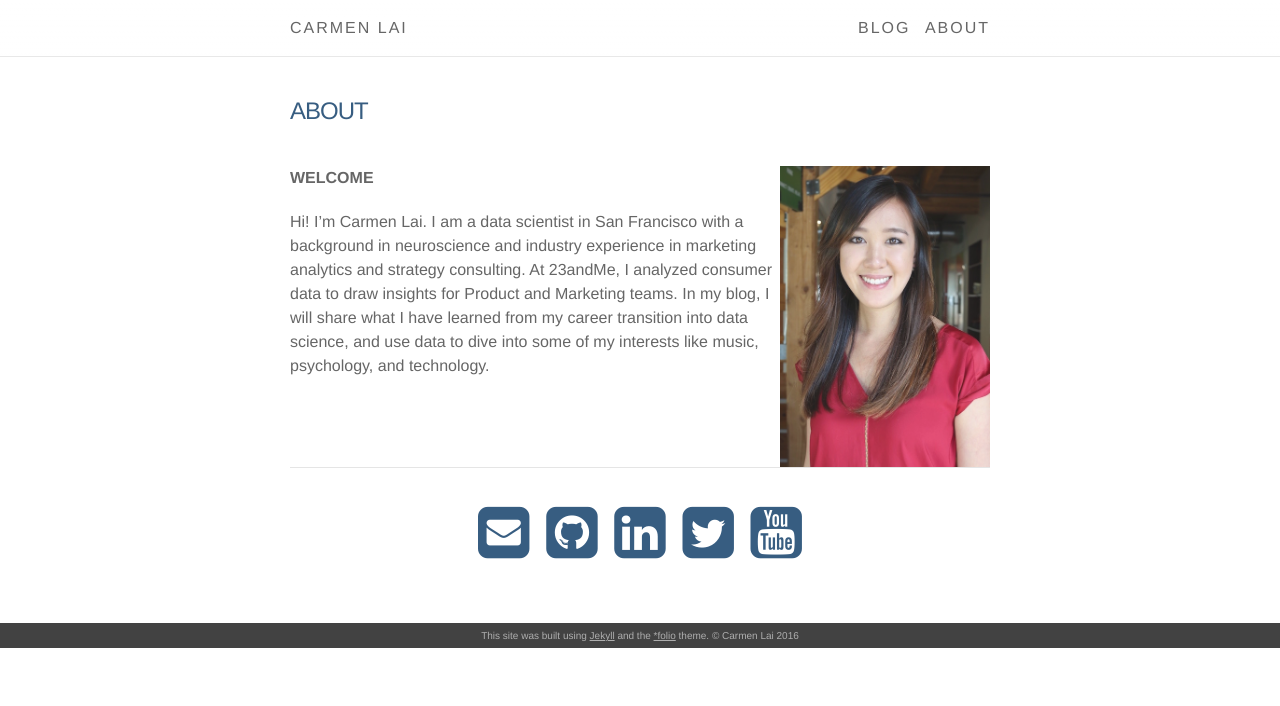
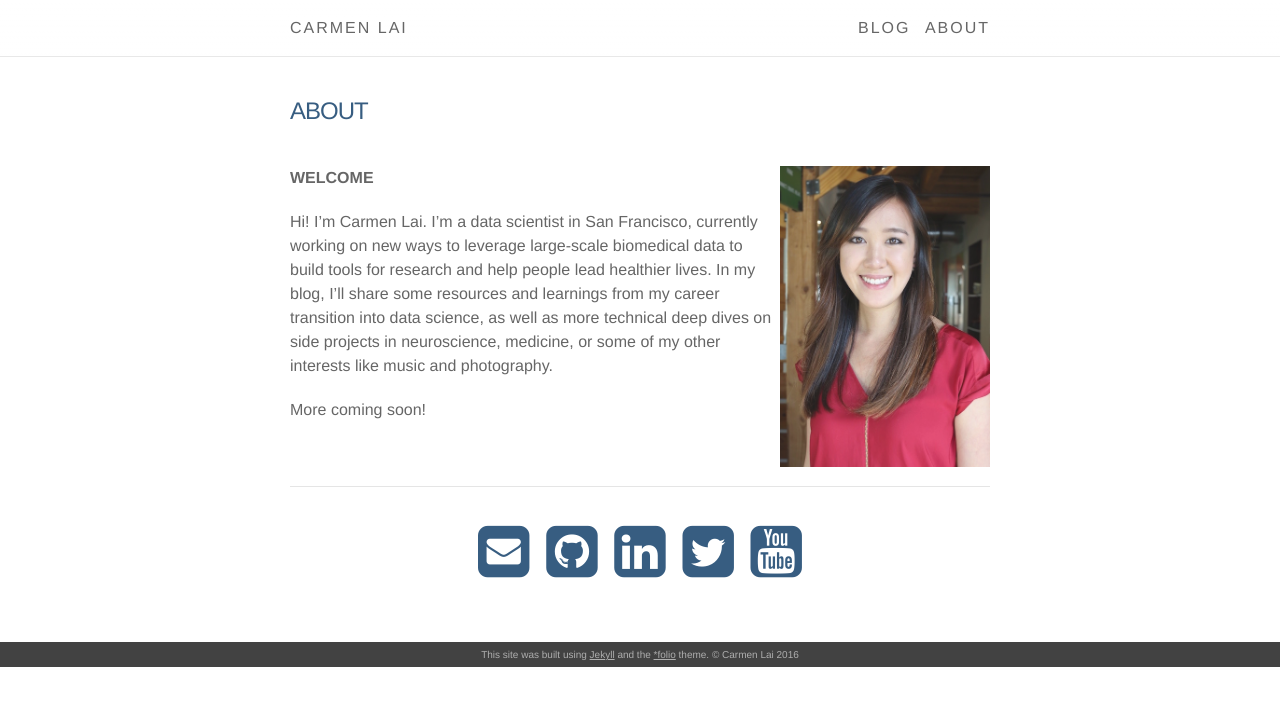
Before and after one commit to ocarmieo/ocarmieo.github.io, a Jekyll site: the page built from about.md, in a window 1280 px wide. Shown: the top 706 px of the page. Built offline with Jekyll 4.4.1, drawn with Linux system fonts in a browser that asks for light colours; nearby versions of some CDN libraries; comment, search, counter and statistics services are not loaded.

Commit message:
Update about me

```diff
--- a/about.md
+++ b/about.md
@@ -7,7 +7,9 @@ permalink: /about/
 <img class="right profile-picture" src="/img/prof_pic.jpg">
 <b>WELCOME</b>
 
-Hi! I'm Carmen Lai. I am a data scientist in San Francisco with a background in neuroscience and industry experience in marketing analytics and strategy consulting. At 23andMe, I analyzed consumer data to draw insights for Product and Marketing teams. In my blog, I will share what I have learned from my career transition into data science, and use data to dive into some of my interests like music, psychology, and technology.
+Hi! I'm Carmen Lai. I'm a data scientist in San Francisco, currently working on new ways to leverage large-scale biomedical data to build tools for research and help people lead healthier lives. In my blog, I'll share some resources and learnings from my career transition into data science, as well as more technical deep dives on side projects in neuroscience, medicine, or some of my other interests like music and photography.
+
+More coming soon!
 
 <br/>
 <hr class="bio-hr"/>
```
